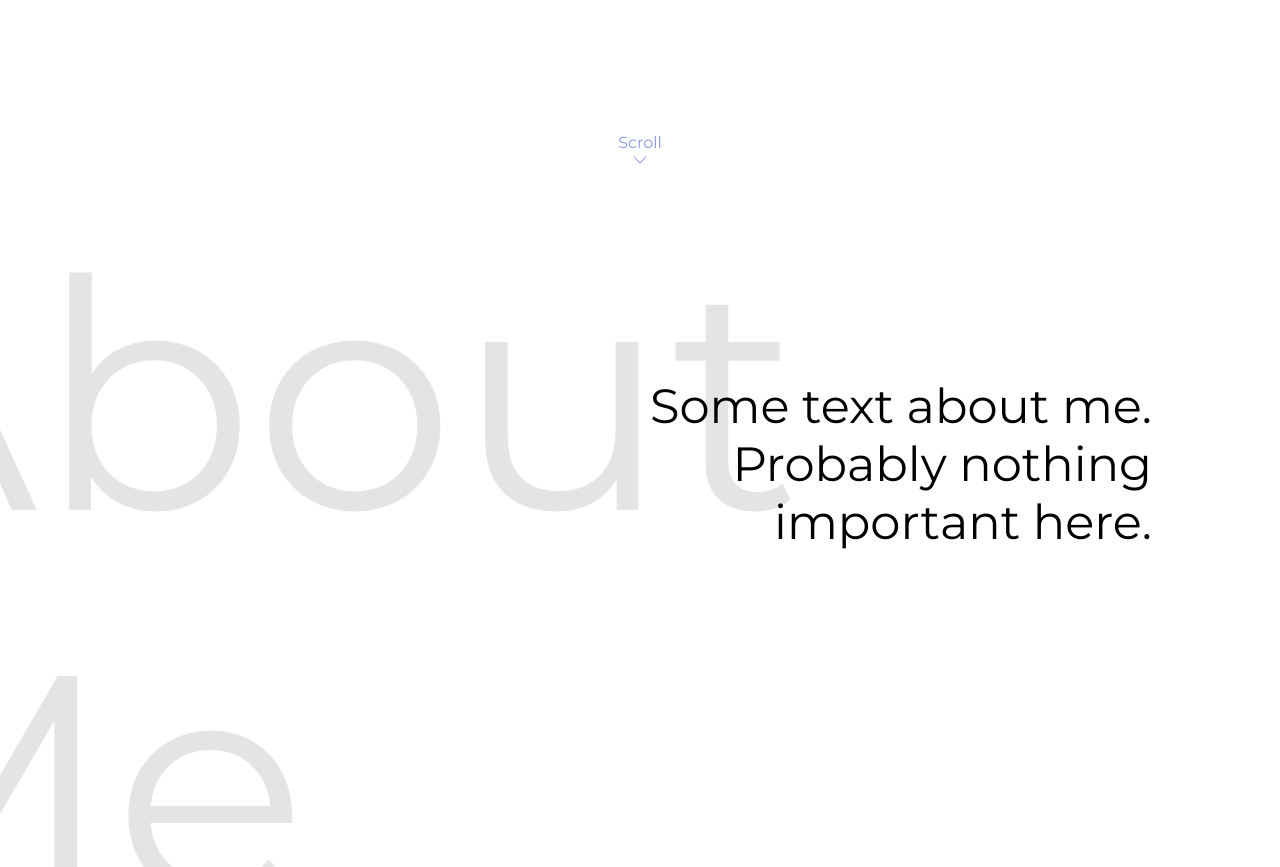
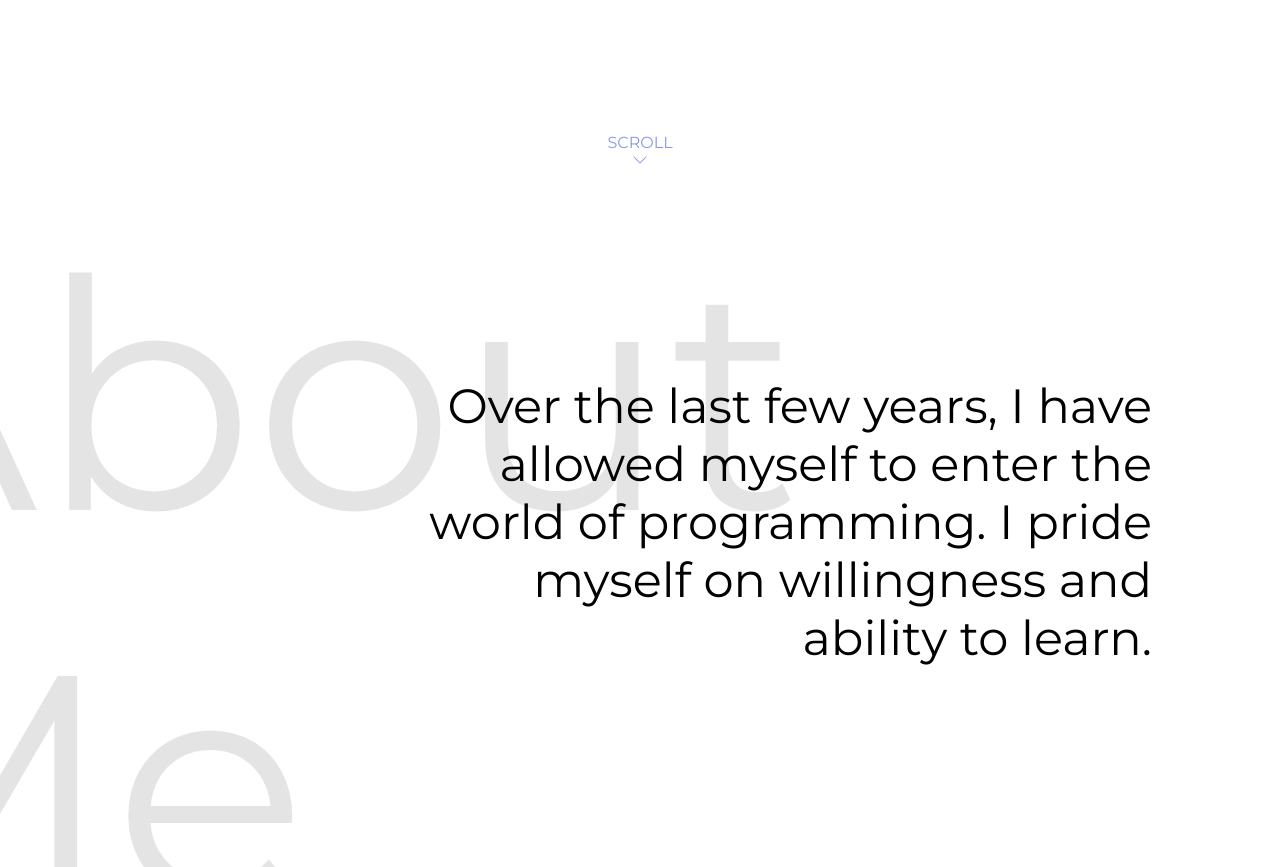
Before and after one commit to ci3niu/portfolio, a React (Vite) app: page / in a window 1280 px wide. Shown: the part 600-1467 px from the top of the page. Built offline with nearby package versions, Linux system fonts and the light colour scheme.

Commit message:
updated AboutMeDesc

```diff
--- a/src/Slides/Widescreen/AboutMe.tsx
+++ b/src/Slides/Widescreen/AboutMe.tsx
@@ -6,7 +6,7 @@ const AboutMe = () => {
 	return (
 		<StyledContainer>
 			<TitleScroller text='About Me' />
-			<SectionDescription text='Some text about me. Probably nothing important here.' />
+			<SectionDescription text='Over the last few years, I have allowed myself to enter the world of programming. I pride myself on willingness and ability to learn.' />
 		</StyledContainer>
 	);
 };
--- a/src/components/ScrollCTA/ScrollCTA.tsx
+++ b/src/components/ScrollCTA/ScrollCTA.tsx
@@ -7,6 +7,7 @@ const ScrollCTA = () => {
 	const [scrollY, setScrollY] = useState(0);
 
 	const revealText = (timeout: number) => {
+		setReveal(false);
 		setTimeout(() => {
 			setReveal(true);
 		}, timeout);
@@ -27,7 +28,7 @@ const ScrollCTA = () => {
 
 	return (
 		<StyledScrollCTA reveal={reveal}>
-			Scroll
+			SCROLL
 			<BsChevronDown />
 		</StyledScrollCTA>
 	);
--- a/src/components/SectionDescription/SectionDescription.tsx
+++ b/src/components/SectionDescription/SectionDescription.tsx
@@ -11,7 +11,7 @@ const StyledDescription = styled.div`
 	top: 17%;
 	font-family: 'MontserratRegular';
 	font-size: 3rem;
-	width: 50%;
+	width: 60%;
 	text-align: end;
 `;
 
```
